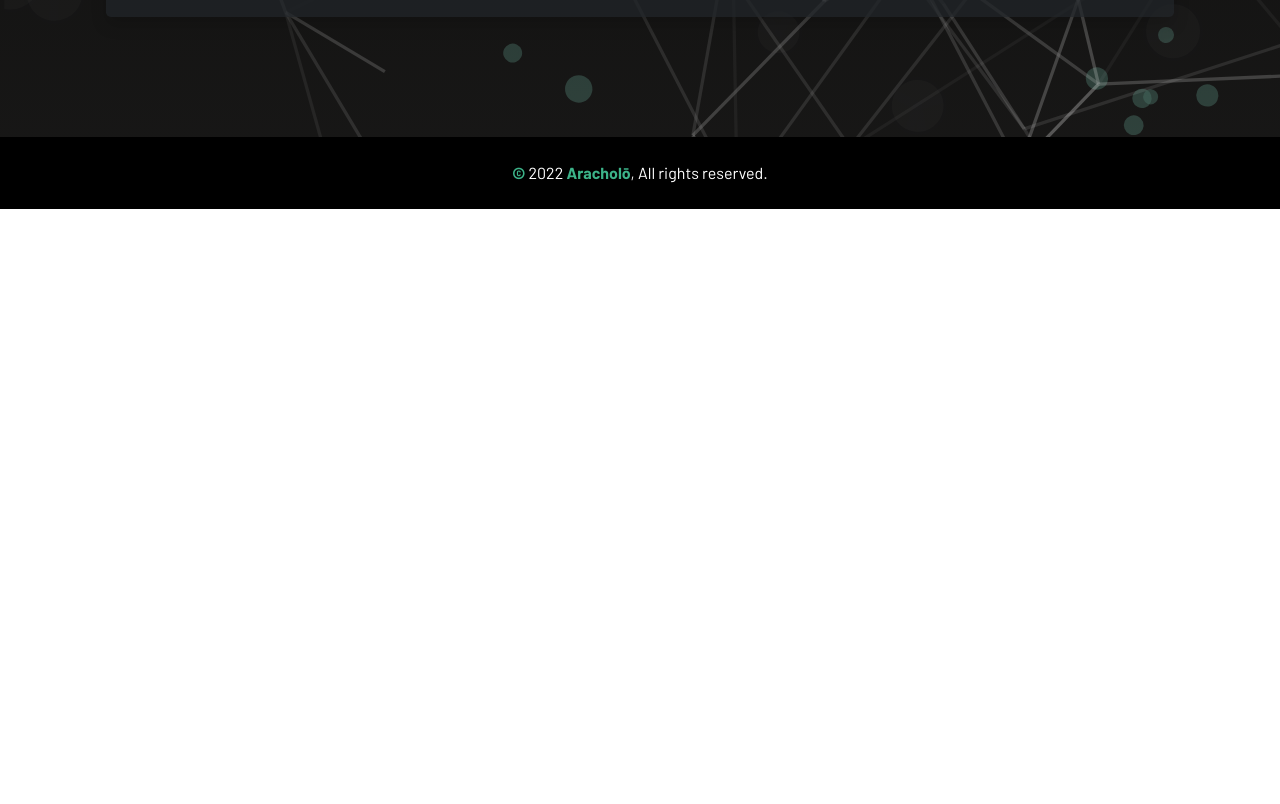
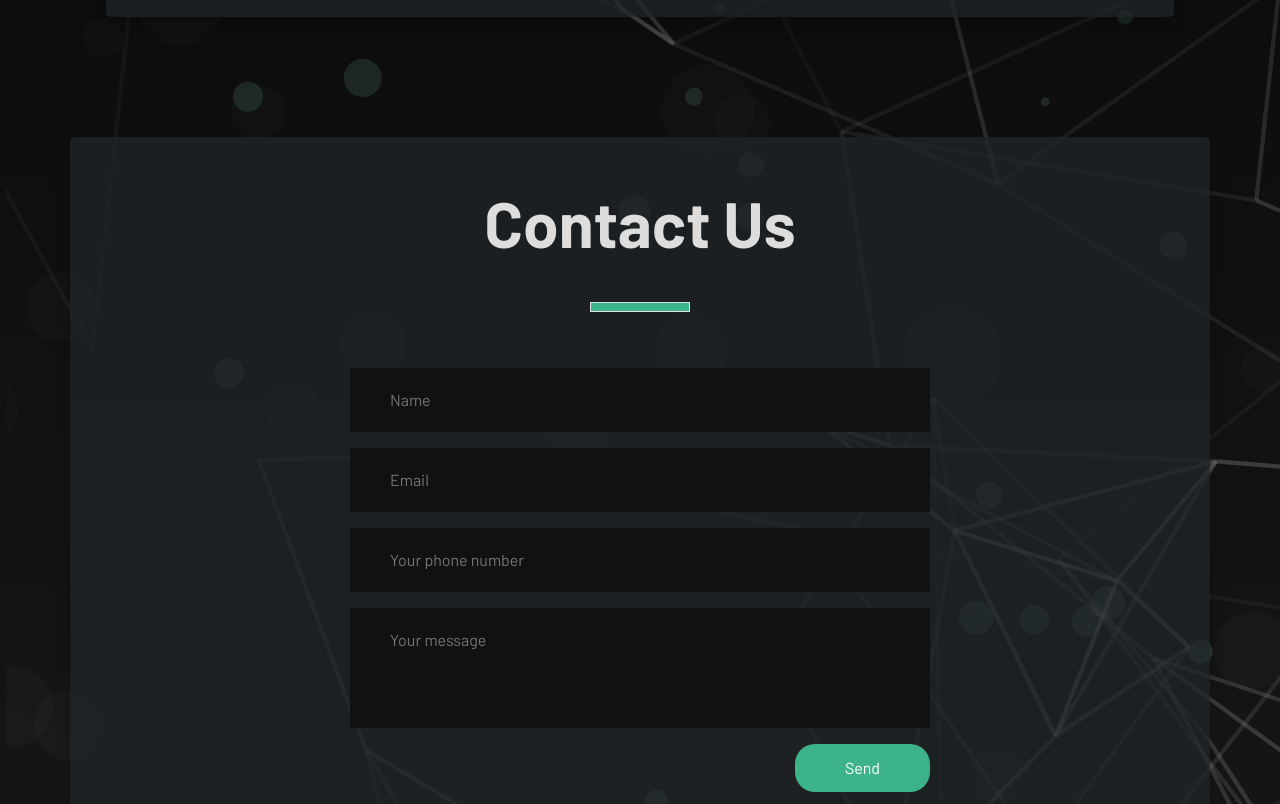
Before and after one commit to georgeromarrr/team-portfolio, a React (Create React App) app: page / in a window 1280 px wide. Shown: the part 2616-3420 px from the top of the page. Before the commit the page ends 2825 px from the top, so only its background shows below. Built offline with nearby package versions, Linux system fonts and the light colour scheme; a web font is replaced by a local one.

Commit message:
added contacts

```diff
--- /dev/null
+++ b/src/components/contact.css
@@ -0,0 +1,61 @@
+#contact{
+ padding: 40px 0;
+ margin-bottom: 90px;
+}
+
+#contact h1{
+    text-align: center;
+    color: #ddd;
+    font-size: 4rem;
+}
+
+.border{
+    width: 100px;
+    height: 10px;
+    background: #3cb389;
+    margin: 40px auto;
+}
+.contact-form{
+    max-width: 600px;
+    margin: auto;
+    padding: 0 10px;
+    overflow: hidden;
+
+}
+
+.contact-form-text{
+    display: block;
+    width: 100%;
+    box-sizing: border-box;
+    margin: 16px 0;
+    border: 0;
+    background: #111;
+    padding: 20px 40px;
+    outline: none;
+    color: #ddd;
+    transition: 0.5s;
+}
+
+.contact-form-text:hover{
+    box-shadow: 0 0 10px 4px #34495e;
+}
+
+textarea.contact-form-text{
+    resize: none;
+    height: 120px;
+}
+
+.contact-form-btn{
+    float: right;
+    border: 0;
+    background-color: #3cb389;
+    color: #fff;
+    padding: 12px 50px;
+    border-radius: 20px;
+    cursor: pointer;
+    transition: 0.5s;
+}
+
+.contact-form-btn:hover{
+    background: #34495e ;
+}
--- a/src/components/contact.js
+++ b/src/components/contact.js
@@ -1,54 +1,20 @@
 import React, { Component } from 'react';
 import 'bootstrap/dist/css/bootstrap.min.css';
-
+import './contact.css'
 class contact extends Component {
 
     render() {
         return (
-          <div id="contact" class="container pt-2" >
-            <div class="container mt-5 pt-5 px-2">
-              <div
-                class="p-5 m-3 bg-dark rounded-3 text-dark shadow text-white rounded bg-opacity-50"
-              >
-            <h1 class="pb-5 titleheader">
-              Contact
-            </h1>
-
-
-            <div class="row">
-
-              <div class="col-lg-3 col-sm-6 d-flex">
-              <i class="bi bi-github"></i><p class="fs-5"><a href="#"><span>georgeromarrr</span></a>
-                  </p>
-              </div>
-
-              <div class="col-lg-3 ol-sm-6 d-flex">
-                  <i class="fa-brands fa-linkedin mx-2 icn_cntct"></i
-                  ><p class="fs-5"><a
-                    href="#"
-                    ><span
-                      >Romar George Doinog</span
-                    ></a>
-                  </p>
-              </div>
-
-              <div class="col-lg-3 col-sm-6 d-flex">
-                  <i class="fa-solid fa-square-phone mx-2 icn_cntct"></i
-                  ><p class="fs-5">+63 912-124-0805
-                  </p>
-              </div>
-
-              <div class="col-lg-3 col-sm-6 d-flex">
-                  <i class="fa-solid fa-envelope mx-2 icn_cntct-email"></i
-                  >
-                  <p class="fs-5">romar.doinog@gmail.com</p>
-              </div>
-
-            </div>
-
-
-            </div>
-          </div>
+          <div id="contact" className="container p-5 bg-dark rounded-3 text-dark text-white rounded bg-opacity-75 shadow" >
+           <h1 class="fw-bold titleheader">Contact Us</h1>
+          <div className="border"></div>
+          <form className='contact-form'>
+            <input type="text" className='contact-form-text' placeholder='Name' />
+            <input type="email" className='contact-form-text' placeholder='Email' />
+            <input type="text" className='contact-form-text' placeholder='Your phone number' />
+            <textarea className="contact-form-text" placeholder='Your message'></textarea>
+            <input type="submit" value="Send" className='contact-form-btn' />
+          </form>
         </div>
         )
     }
--- a/src/index.js
+++ b/src/index.js
@@ -9,7 +9,7 @@ import About from './components/aboutus';
 import App from './components/App'
 import Services from './components/services';
 import Footer from './components/footer';
-
+import Contact from './components/contact'
 const root = ReactDOM.createRoot(document.getElementById('root'));
 root.render(
   <React.StrictMode>
@@ -18,6 +18,7 @@ root.render(
     <About />
     <App/>
     <Services/>
+    <Contact/>
     <Footer />
   </React.StrictMode>
 );
```
